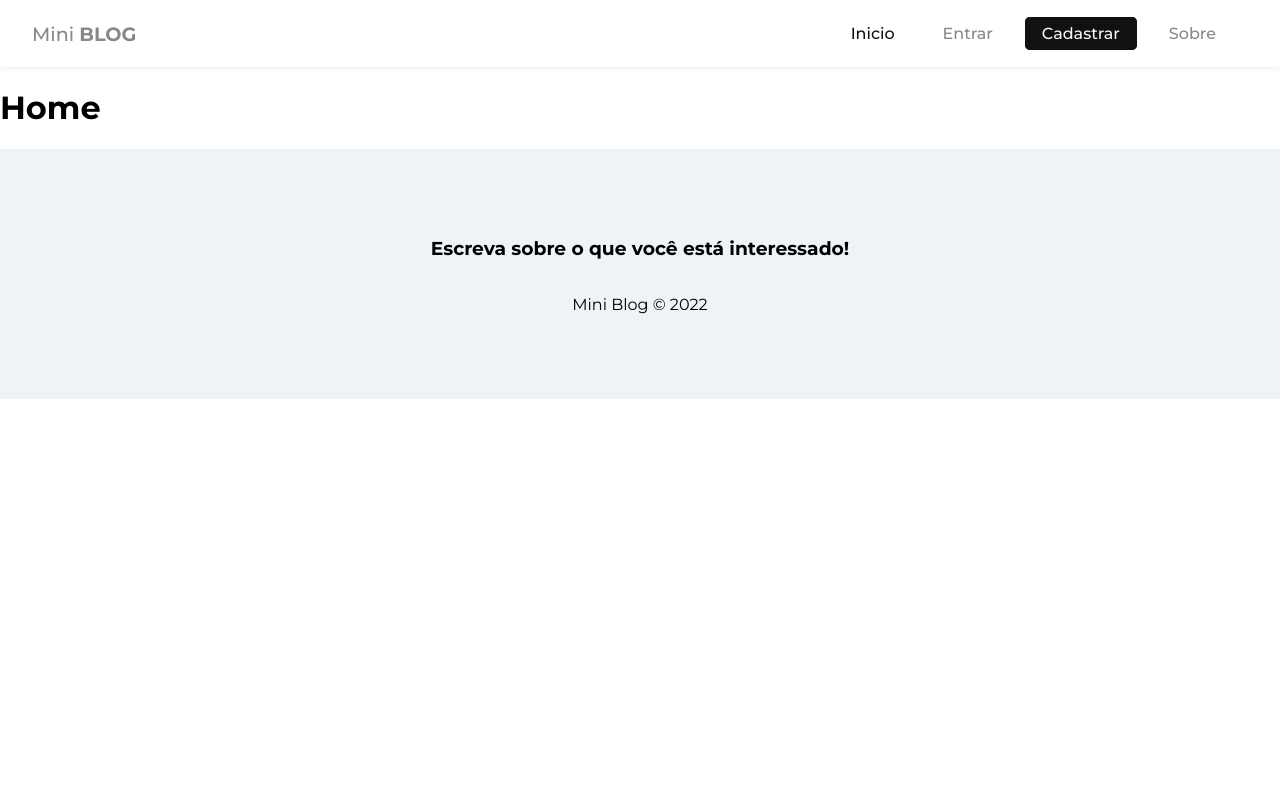
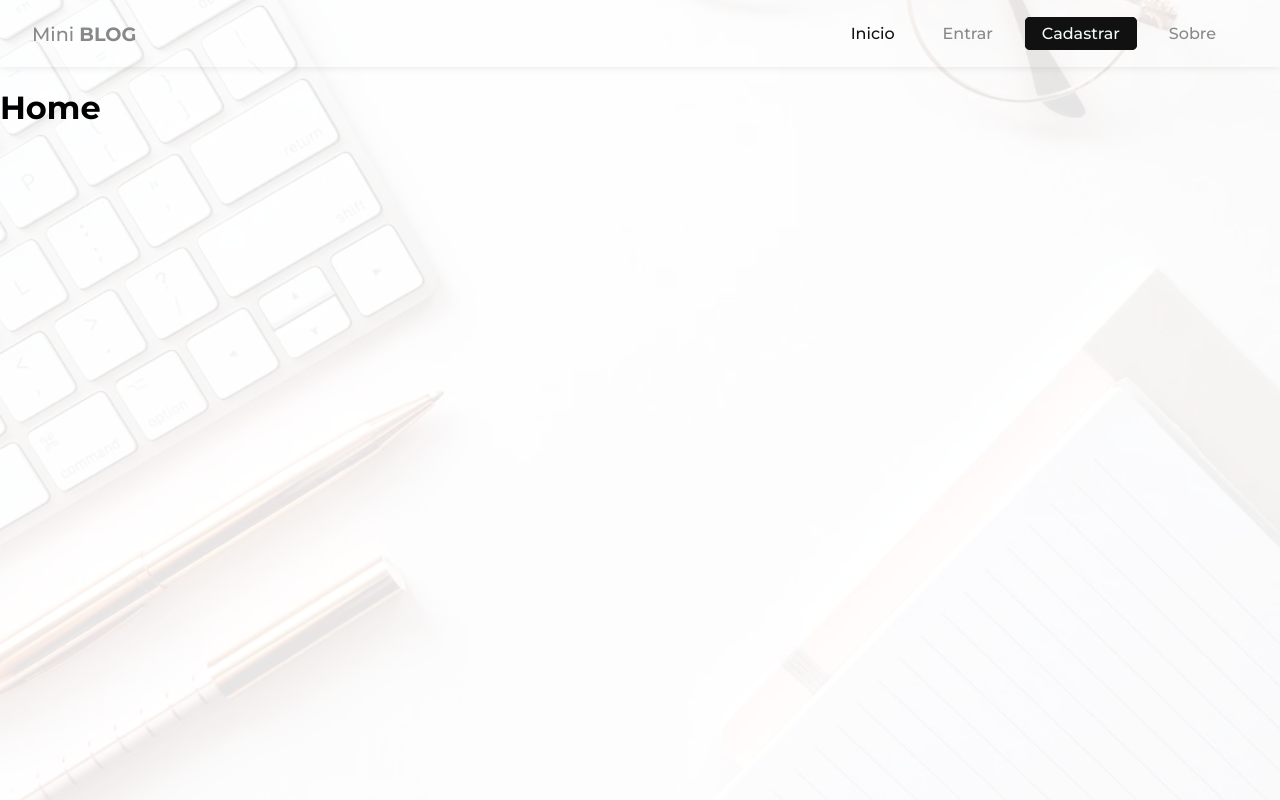
Before and after one commit to SilasRodrigues19/TechBlog, a React (Create React App) app: page / in a window 1280 px wide. Shown: the top 800 px of the page. Built offline with nearby package versions, Linux system fonts and the light colour scheme; no server answers.

Commit message:
feat: update container styles and add background image

```diff
--- a/src/index.scss
+++ b/src/index.scss
@@ -6,15 +6,21 @@
 }
 
 body {
-  //background: #2c3a42;
   font-family: $mainFont;
   margin: 0;
   padding: 0;
 }
 
+.container {
+  min-height: 100vh;
+  &::before {
+    @include backgroundBefore(fixed, .1, url('../src/images/background.webp') no-repeat center / cover);
+  }
+}
+
 input,
 textarea {
-  &::placeholder {
+  @include placeholder {
     font-family: $mainFont;
     color: #aaa;
   }
@@ -107,6 +113,8 @@ button[disabled] {
 
 .container {
   .error {
+    @include flexCenter(center);
+    p {
       color: #721c24;
       background: #f8d7da;
       border: 0.1rem solid #f5c6cb;
@@ -118,3 +126,5 @@ button[disabled] {
       }
     }
   }
+
+}
```
Also changed, not shown: src/images/background.webp (added). Lines whose indentation alone changed are shown as unchanged.
